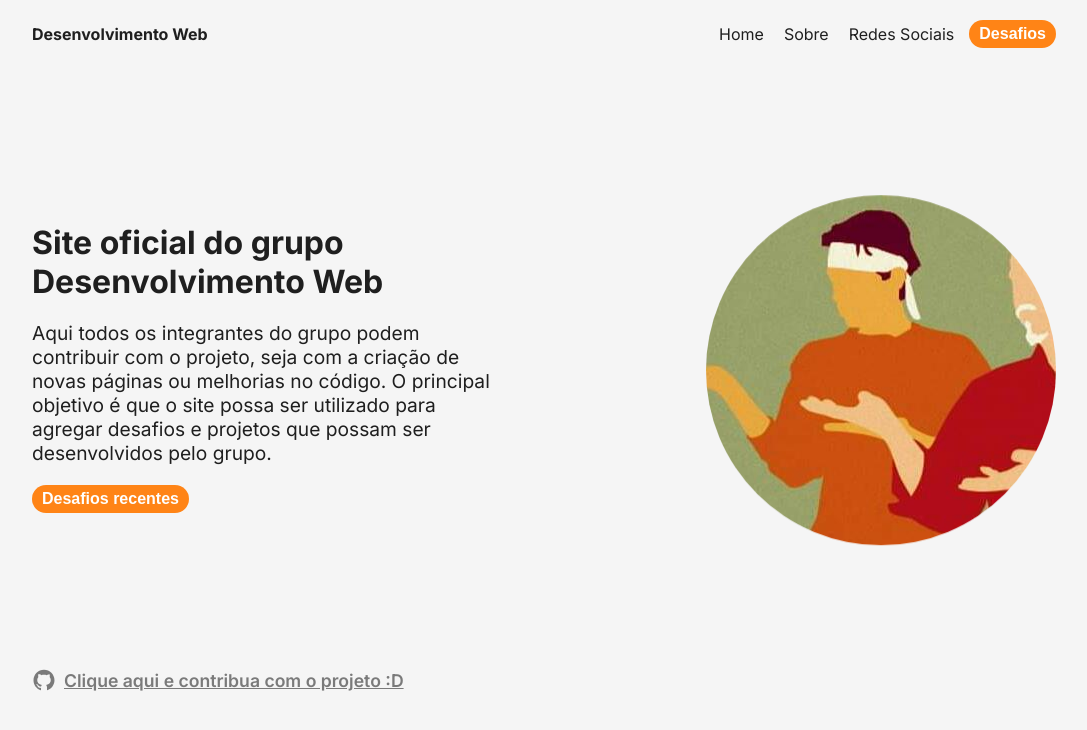
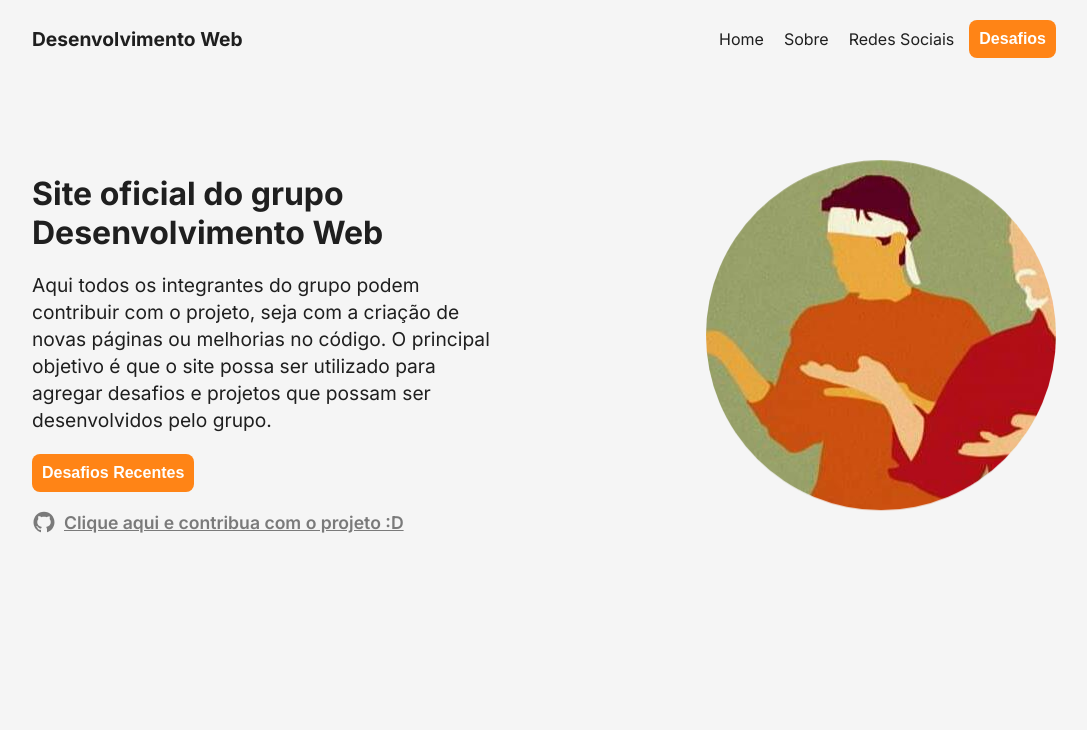
Before and after one commit to DevsGenteBoa/desenvolvimento-web-oficial, a Next.js app: page / in a window 1280 px wide. Shown: the top 730 px of the page, without its empty margins (96-1183 px from the left). Built offline with nearby package versions, Linux system fonts and the light colour scheme.

Commit message:
ajustes de css no menu e na HeroSection

```diff
--- a/src/components/Menu/styles.ts
+++ b/src/components/Menu/styles.ts
@@ -29,9 +29,9 @@ export const Navigation = styled.ul`
     a {
       text-decoration: none;
       color: #1f1f1f;
-      padding: 5px 10px;
+      padding: 10px;
+      border-radius: 8px;
       transition: background-color 0.2s ease-in-out;
-      border-radius: 22px;
       :hover {
         background-color: rgba(0, 0, 0, 0.06);
       }
@@ -47,8 +47,8 @@ export const NavigationMobile = styled.ul<{ isOpen: boolean }>`
   position: fixed;
   ${({ isOpen }) => (isOpen ? "left: 0;" : "left: 150%;")}
   transition: left 0.2s ease-in-out;
-  width: 100vw;
-  height: 100vh;
+  width: 100%;
+  height: 100%;
   display: flex;
   flex-direction: column;
   align-items: center;
@@ -83,9 +83,7 @@ export const Logo = styled.div`
   display: flex;
   flex-direction: row;
   align-items: center;
-  width: 200px;
-  height: 100%;
-  font-size: 1rem;
+  font-size: 1.2rem;
   font-weight: 700;
   color: #1f1f1f;
   margin: 0;
--- a/src/components/ui/buttons/index.tsx
+++ b/src/components/ui/buttons/index.tsx
@@ -21,8 +21,8 @@ const Button = styled.button<{ variant?: Variant; css?: string }>`
     return variants[props.variant as Variant];
   }}
   border: 0;
-  border-radius: 28px;
-  padding: 5px 10px;
+  border-radius: 8px;
+  padding: 10px;
   cursor: pointer;
   font-size: 1rem;
   transition: opacity 0.2s ease-in-out;
--- a/src/modules/inicio/index.tsx
+++ b/src/modules/inicio/index.tsx
@@ -1,7 +1,5 @@
 import Wrapper from "src/components/wrapper";
 import HeroSection from "./sections/hero";
-import SobreSection from "./sections/sobre";
-
 import { AiFillGithub } from "react-icons/ai";
 import { Contribua } from "./styles";
 
--- a/src/modules/inicio/sections/hero/index.tsx
+++ b/src/modules/inicio/sections/hero/index.tsx
@@ -1,3 +1,4 @@
+/* eslint-disable @next/next/no-img-element */
 import { useRouter } from "next/router";
 import { Flex } from "src/components/flex";
 import Button from "src/components/ui/buttons";
@@ -18,7 +19,7 @@ export default function HeroSection() {
             desafios e projetos que possam ser desenvolvidos pelo grupo.
           </p>
           <Button variant="primary" onClick={() => router.push("/desafios")}>
-            Desafios recentes
+            Desafios Recentes
           </Button>
         </Flex>
         <div>
--- a/src/modules/inicio/sections/hero/styles.tsx
+++ b/src/modules/inicio/sections/hero/styles.tsx
@@ -1,16 +1,17 @@
 import styled from "styled-components";
 
 export const Container = styled.div`
-  min-height: 600px;
   display: flex;
   justify-content: center;
   align-items: center;
   gap: 200px;
+  margin-top: 78px;
   h1 {
     font-size: 2rem;
   }
   p {
     font-size: 1.2rem;
+    line-height: 1.4;
   }
   img {
     @keyframes ani {
```
Also changed, not shown: src/pages/index.tsx (+0 -23 lines).
